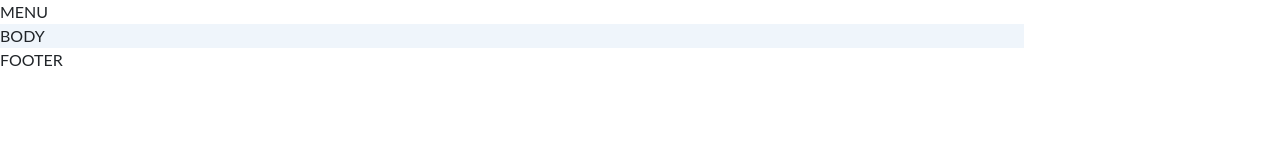
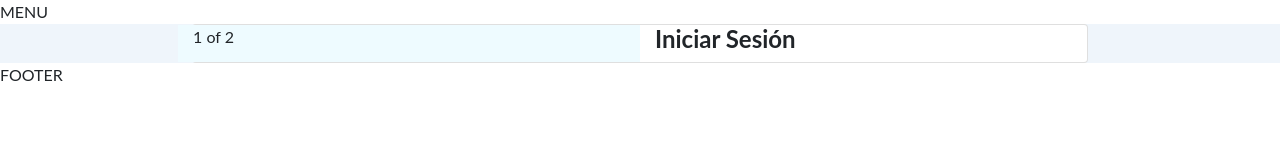
Before and after one commit to andreabecerrab/web-applications, a website: page PrimerParcial/login.html in a window 1280 px wide. Drawn offline with nearby package versions, Linux system fonts and the light colour scheme.

Commit message:
styles update

```diff
--- a/PrimerParcial/login.html
+++ b/PrimerParcial/login.html
@@ -20,7 +20,18 @@
     <nav class="nav-header">MENU</nav>
     <div class=" row main-container">
       <!-- log in -->
-      <div class="body-content">BODY</div>
+      <div class="body-content-ext body-login">
+        <div class="card">
+          <div class="row">
+            <div class="col right">
+              1 of 2
+            </div>
+            <div class="col left">
+              <h4>Iniciar Sesión</h4>
+            </div>
+          </div>
+        </div>
+      </div>
     </div>
     <footer>FOOTER</footer>
     <script src="https://code.jquery.com/jquery-3.4.1.min.js"></script>
--- /dev/null
+++ b/PrimerParcial/scss_styles/login.sass
@@ -0,0 +1,11 @@
+@import "variables"
+
+.body-login
+    display: flex
+    justify-content: center
+    .card
+        width: 70%
+        .right
+            background-color: $pastel-blue
+        h4
+            font-weight: bold
--- a/PrimerParcial/scss_styles/styles.scss
+++ b/PrimerParcial/scss_styles/styles.scss
@@ -1,14 +1,13 @@
 @import "sidebar.sass";
+@import "login.sass";
 @import "variables.sass";
+//agregar los otros styles
 html,
 body {
   margin: 0;
   height: 100%;
-  font-family: "Lato", sans-serif;
 }
-h1 {
-  font-family: "Lato", sans-serif;
-}
+
 .main-container {
   // height: 90%;
   margin: 0;
@@ -16,6 +15,10 @@ h1 {
 .body-content {
   width: 80%;
   background-color: #eff5fb;
+  &-ext {
+    @extend .body-content;
+    width: 100%;
+  }
 }
 .tw-sidebar {
   @extend .tw-sidebar;
--- a/PrimerParcial/scss_styles/variables.sass
+++ b/PrimerParcial/scss_styles/variables.sass
@@ -1,5 +1,5 @@
 // Font
-$primary-font: 'Lato', sans-serif
+//$primary-font: 'Lato', sans-serif
 $title-font: #383376
 $body-font:#262626
 $light-font:#8c949c
```
Also changed, not shown: PrimerParcial/stylesheets/styles.css, 1 other file.
